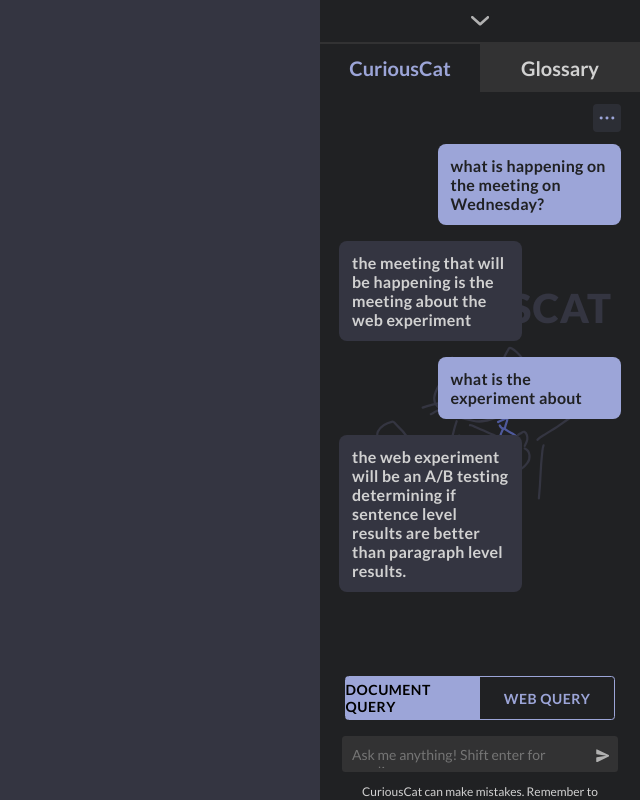
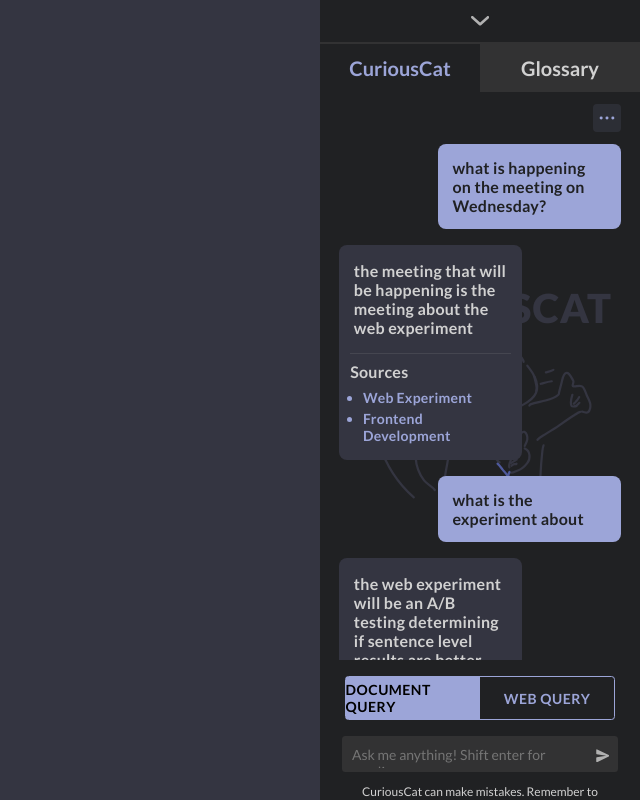
Before and after one commit to Jaywhisker/Satiscribble-UI, a Next.js app: page /dropdown in a window 1280 px wide. Shown: the whole page, without its empty margins (640-1280 px from the left). Built offline with nearby package versions, Linux system fonts and the light colour scheme.

Commit message:
added root fontsize

```diff
--- a/src/components/chatContainer/assistantResponse.tsx
+++ b/src/components/chatContainer/assistantResponse.tsx
@@ -1,3 +1,4 @@
+import {useEffect} from 'react'
 import inputChat from '@/styles/components/inputChat.module.css'
 
 export interface assistantResponse {
@@ -9,11 +10,27 @@
 
 
 export default function AssistantResponse(props: assistantResponse ) {
+
+    useEffect(() => {
+        console.log(props.sourceID)
+    })
+
     return(
-    <>
-        <div key = {props.id} className={inputChat.assistantContainer}>
+    <div key={props.id} className={inputChat.assistantContainer}>
+        <div>
             <p className={inputChat.assistantText}>{props.text}</p>
         </div>
-    </>
+
+        {props.sourceID && (
+            <div className={inputChat.sourceContainer}>
+                <p className={inputChat.sourceText}>Sources</p>
+                <ul className={inputChat.listIndex}>
+                    {props.sourceID.map((topicTitle, index) => (
+                        <li className={inputChat.source} key={index}>{topicTitle}</li>
+                    ))}
+                </ul>
+            </div>
+        )}
+    </div>
 
 )}
--- a/src/components/chatContainer/userInput.tsx
+++ b/src/components/chatContainer/userInput.tsx
@@ -8,10 +8,7 @@
 
 export default function UserChat(props: userInput ) {
     return(
-    <>
-        <div key = {props.id} className={inputChat.userContainer}>
-            <p className={inputChat.userText}>{props.text}</p>
-        </div>
-    </>
-
+    <div key={props.id} className={inputChat.userContainer}>
+        <p className={inputChat.userText}>{props.text}</p>
+    </div>
 )}
--- a/src/components/rightSideBar.tsx
+++ b/src/components/rightSideBar.tsx
@@ -18,6 +18,9 @@
     const [webChatHistory, setWebChatHistory] = useState(webJson.web)
     const queryInputArea = useRef(null)
 
+    //props
+    const [topicTitles, setTopicTitles] = useState(['Web Experiment','Frontend Development'])
+
     //useEffect to get document and web history
 
     useEffect(() => {
@@ -36,6 +39,10 @@
 
             const bottomTabElement = document.querySelector('#bottomTab') as HTMLElement
             bottomTabElement.style.top = `${window.innerHeight * 0.86 - textarea.scrollHeight}px`
+
+            const chatContainerElement = document.querySelector('#chatContainer') as HTMLElement
+            chatContainerElement.style.height = `${window.innerHeight * 0.69 - textarea.scrollHeight}px`
+            //insert scrolling logic if desired
         }
     }, [query, selected])
 
@@ -146,7 +153,7 @@
                                 </div>
                             )}
 
-                        <div className={rightBar.chatContainer}>
+                        <div id='chatContainer' className={rightBar.chatContainer}>
                             {queryMode === 'document' && documentChatHistory.map((chatDetail, index) => (
                                 chatDetail.hasOwnProperty("user") ? (
                                     <UserChat
@@ -156,7 +163,7 @@
                                 ) : (
                                     <AssistantResponse
                                         text={chatDetail.assistant}
-                                        sourceID={chatDetail.sourceID}
+                                        sourceID={chatDetail.sourceID.map(data => topicTitles[parseInt(data, 10)])}
                                         copyable={false}
                                         id={index}
                                     />
--- a/src/data/documentChatHistory.json
+++ b/src/data/documentChatHistory.json
@@ -1,6 +1,6 @@
 {"document": [
     {"user": "what is happening on the meeting on Wednesday?"},
-    {"assistant": "the meeting that will be happening is the meeting about the web experiment","sourceID": ["1", "2"]},
+    {"assistant": "the meeting that will be happening is the meeting about the web experiment","sourceID": ["0", "1"]},
     {"user": "what is the experiment about"},
-    {"assistant": "the web experiment will be an A/B testing determining if sentence level results are better than paragraph level results.", "sourceID": ["1"]}
+    {"assistant": "the web experiment will be an A/B testing determining if sentence level results are better than paragraph level results.", "sourceID": ["0"]}
 ]}
--- a/src/styles/components/inputChat.module.css
+++ b/src/styles/components/inputChat.module.css
@@ -11,7 +11,9 @@
 .userText{
     margin: 0;
     text-align: left;
-    padding: 1.5vh 1vw;
+    width: 84%;
+    margin-left: 8%;
+    padding: 1.75vh 0;
     color: var(--Dark_Grey);
     font-weight: 600;
     font-size: 2vmin;
@@ -32,9 +34,50 @@
 .assistantText{
     margin: 0;
     text-align: left;
-    padding: 1.5vh 1vw;
+    width: 84%;
+    margin-left: 8%;
+    padding: 2vh 0;
     color: var(--Off_White);
     font-weight: 600;
     font-size: 2vmin;
     letter-spacing: 0.25px;
 }
+
+.sourceContainer{
+    border-top: 1.5px solid var(--Off_White_10);
+    width: 88%;
+    margin-left: 6%;
+}
+
+.sourceText{
+    margin: 0;
+    margin-top: 1vh;
+    color: var(--Off_White);
+    font-weight: 600;
+    font-size: 2vmin;
+    letter-spacing: 0.25px;
+    margin-bottom: 1vh;
+}
+
+.listIndex{
+    margin: 0;
+    padding: 0 8%;
+}
+
+.source{
+    color: var(--Nice_Blue);
+    font-family: 'Lato';
+    font-weight: 600;
+    font-size: 1.75vmin;
+    letter-spacing: 0.25px;
+    margin: 0.5vh 0;
+}
+
+.source:last-child{
+    padding-bottom: 2vh;
+}
+
+.source:hover{
+    text-decoration: underline;
+    cursor: pointer;
+}
--- a/src/styles/components/rightSideBar.module.css
+++ b/src/styles/components/rightSideBar.module.css
@@ -124,7 +124,6 @@
     z-index: 2;
     position: relative;
     width: 88%;
-    height: 65vh;
     margin:auto;
     overflow-y: scroll;
 }
--- a/src/styles/globals.css
+++ b/src/styles/globals.css
@@ -9,3 +9,7 @@
 p{
   font-family: lato;
 }
+
+:root{
+  font-size: 16px;
+}
```
Also changed, not shown: public/Copy.svg (added).
